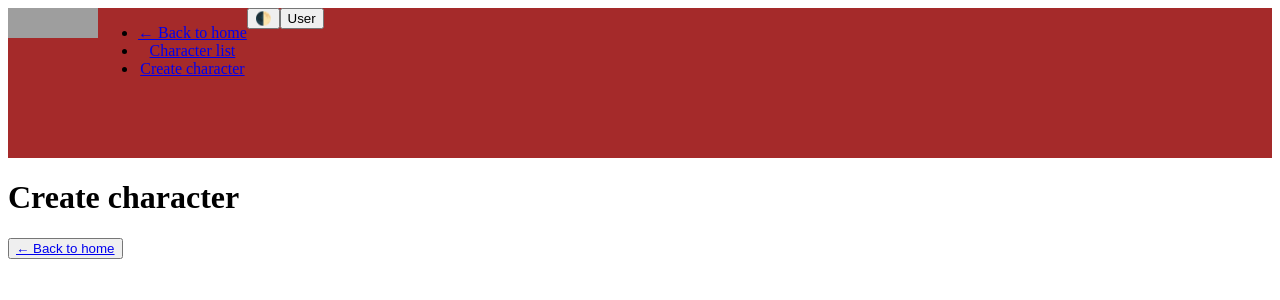
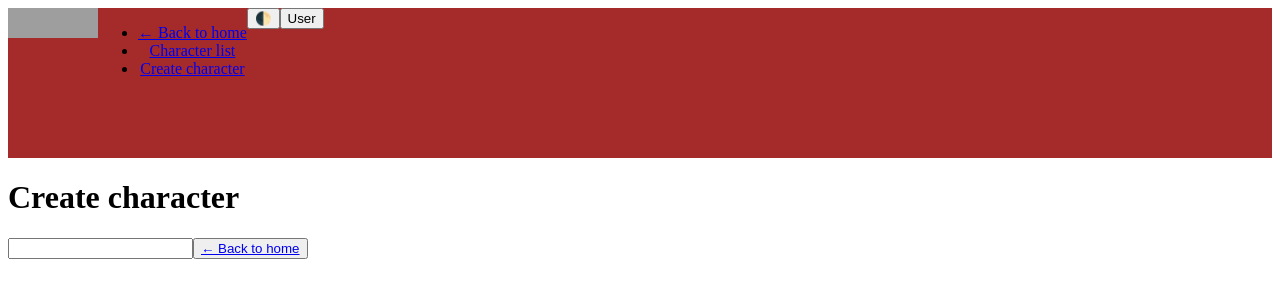
Before and after one commit to SchoolOfCode/bc13_final-project_front-end-room-8-boolean-hooligans, a Next.js app in the folder imaginerium/: page /createCharacter in a window 1280 px wide. Shown: the top 300 px of the page. Built offline with nearby package versions, Linux system fonts and the light colour scheme; grey boxes are pictures that could not be loaded.

Commit message:
Character name input box

```diff
--- a/imaginerium/pages/createCharacter.js
+++ b/imaginerium/pages/createCharacter.js
@@ -1,5 +1,7 @@
 import Link from "next/link";
 import Navigation from "../Components/Navigation";
+// import NameInput from "../Components/NameInput";
+import Input from "../Components/Input";
 
 
 export default function createCharacter() {
@@ -8,6 +10,7 @@ export default function createCharacter() {
         <Navigation></Navigation>
         <div>
         <h1>Create character</h1>
+        <Input></Input>
           <button><Link href="/">← Back to home</Link></button>
       </div>
       </>
```
